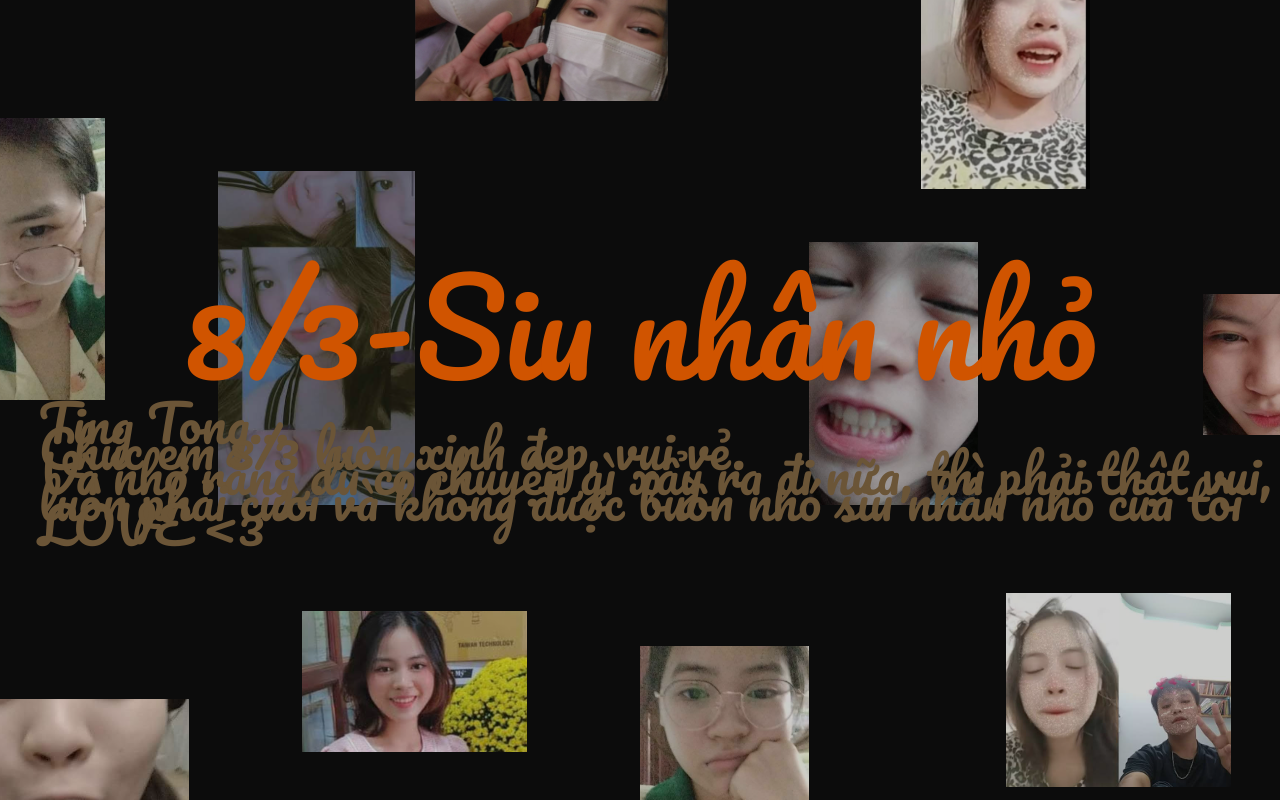
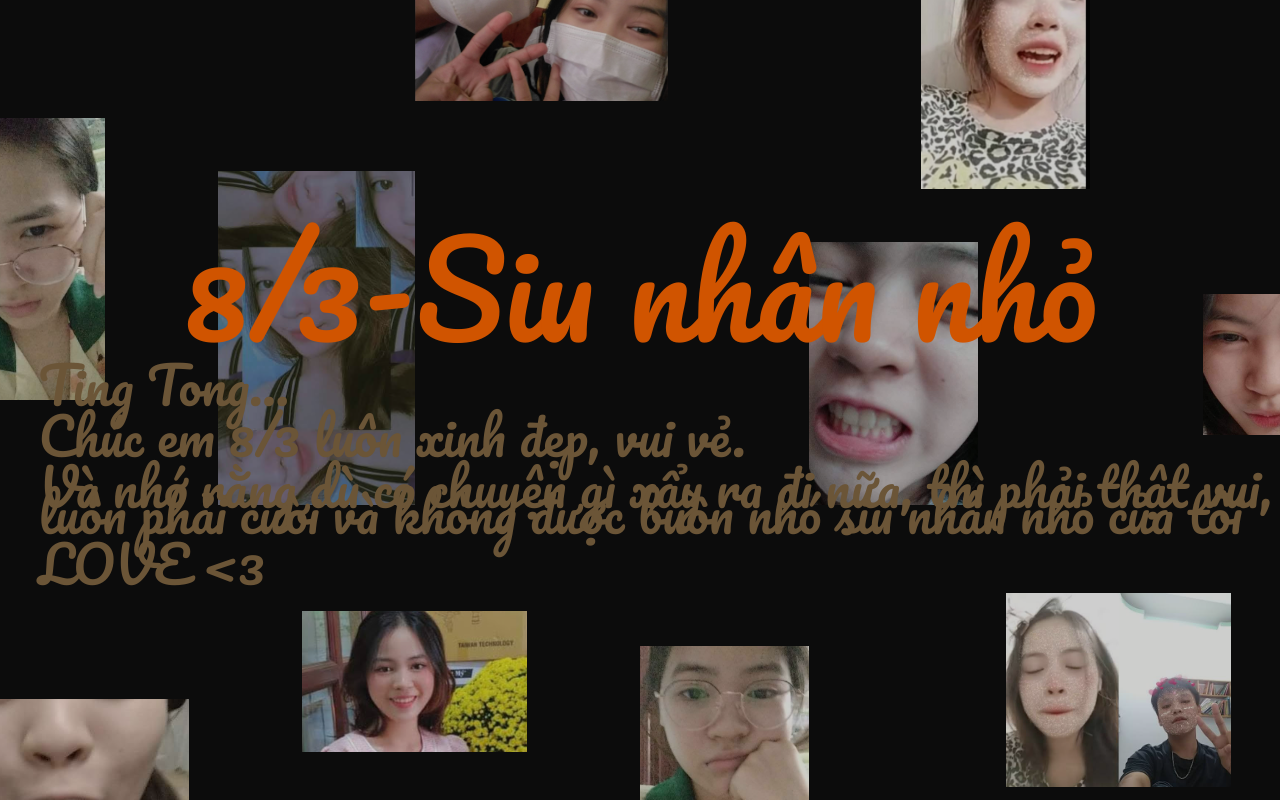
Before and after one commit to Anfind/ennenene, a plain HTML site: page index.html in a window 1280 px wide. Drawn offline with Linux system fonts and the light colour scheme; a web font is replaced by a local one.

Commit message:
Update index.html

```diff
--- a/index.html
+++ b/index.html
@@ -38,8 +38,8 @@ supportsCssVars() || alert("Please view this demo in a modern browser that suppo
                 <h2 class="content__title no-select">
 					<span>8/3-Siu nhân nhỏ</span>
 				</h2>
-				<h2 class="content__title no-select">
-					<span class="content__title-sub">Ting Tong...<br/>Chúc em 8/3 luôn xinh đẹp, vui vẻ.<br/>Và nhớ rằng dù có chuyện gì xẩy ra đi nữa, thì phải thật vui, luôn phải cười và không được buồn nhó siu nhân nhỏ của tôi<br/> LOVE <3 </span>
+				<h5 class="content__title no-select">
+					<span class="content__title-sub">Ting Tong...<br/><br/>Chúc em 8/3 luôn xinh đẹp, vui vẻ.<br/><br/>Và nhớ rằng dù có chuyện gì xẩy ra đi nữa, thì phải thật vui, luôn phải cười và không được buồn nhó siu nhân nhỏ của tôi<br/><br/> LOVE <3 </span>
 				</h2>
 			</div>
 		</main>
```
